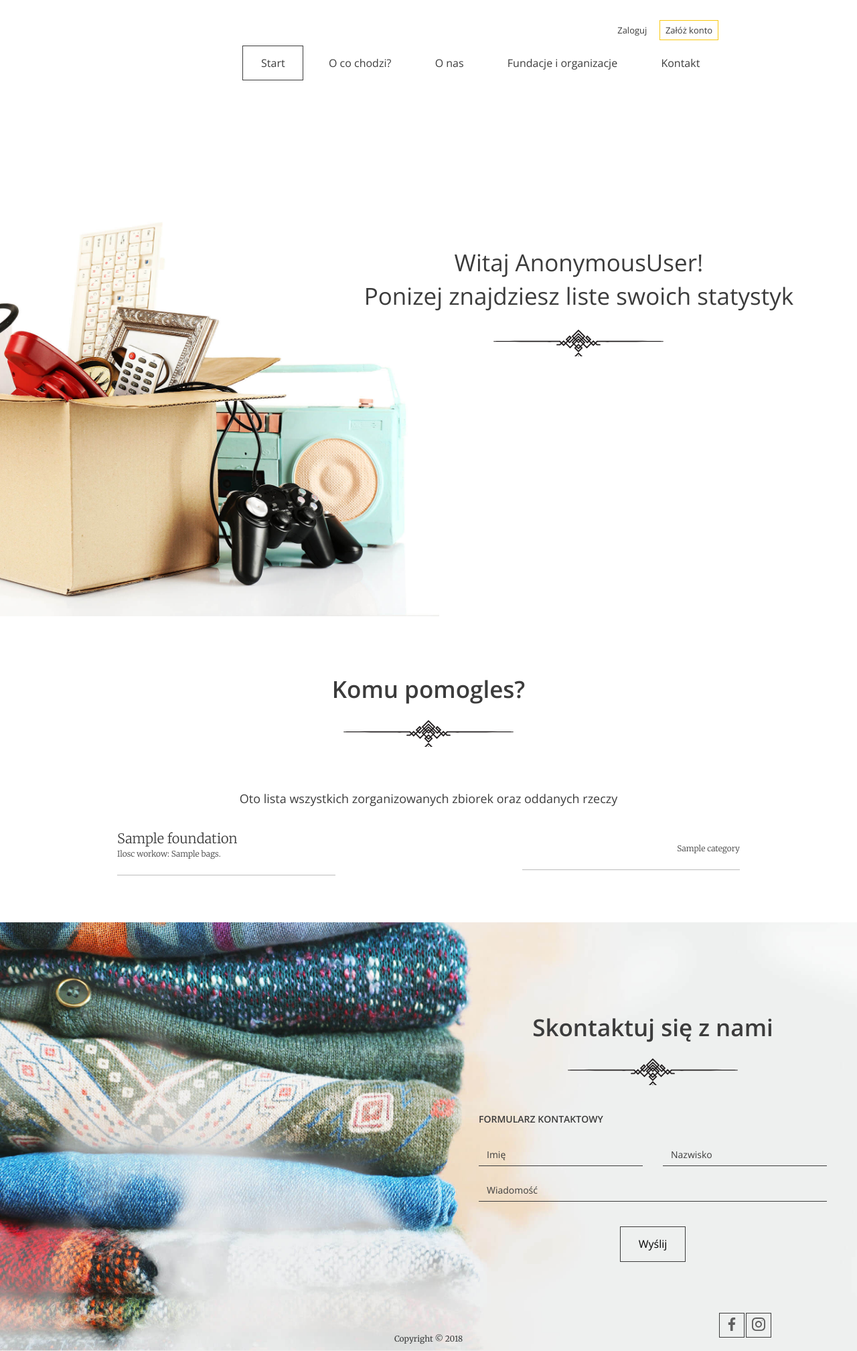
After one commit to zooyl/GiveThingsBack, a Django app: template templates/summary.html in a window 1280 px wide. The commit adds this page. Shown: the whole page at 67% size. Run offline with Django 3.2, Linux system fonts and the light colour scheme; the template is opened without the code that fills it: most values are stand-ins (such as "Sample title", 1, 10 or a date in 2020).

Commit message:
User statistics

```diff
--- a/app/views.py
+++ b/app/views.py
@@ -84,7 +84,8 @@ class Home(LoginRequiredMixin, View):
 
     def get(self, request):
         user = request.user
-        return render(request, "form_oryg.html", {'user': user})
+        siteuser = SiteUser.objects.filter(user_id=user.id)
+        return render(request, "summary.html", {'user': user, 'site': siteuser})
 
 
 class Settings(LoginRequiredMixin, UpdateView):
--- a/templates/base.html
+++ b/templates/base.html
@@ -9,6 +9,7 @@
     <link rel="stylesheet" href="{% static 'css/style.css' %}"/>
 </head>
 <body>
+{% block header %}
 <header>
     <nav class="container container--70">
         <ul class="nav--actions">
@@ -18,7 +19,7 @@
                     <ul class="dropdown">
                         <li class="btn--without-border"><a href="#">Profil</a></li>
                         <li class="btn--without-border"><a href="{% url 'settings' pk=user.pk %}">Ustawienia</a></li>
-                        <li class="btn--without-border"><a href="#">Moje zbiórki</a></li>
+                        <li class="btn--without-border"><a href="{% url 'home' %}">Moje zbiórki</a></li>
                         <li class="btn--without-border"><a href="{% url 'logout' %}">Wyloguj</a></li>
                     </ul>
                 </li>
@@ -30,18 +31,18 @@
         </ul>
 
         <ul>
-            {% if user.is_authenticated %}
-                <li><a href="{% url 'home' %}" class="btn btn--without-border active">Pulpit</a></li>
-            {% else %}
                 <li><a href="{% url 'landing-page' %}" class="btn btn--without-border active">Start</a></li>
-            {% endif %}
             <li><a href="#" class="btn btn--without-border">O co chodzi?</a></li>
             <li><a href="#" class="btn btn--without-border">O nas</a></li>
             <li><a href="#" class="btn btn--without-border">Fundacje i organizacje</a></li>
             <li><a href="#" class="btn btn--without-border">Kontakt</a></li>
+                    {% if user.is_superuser %}
+                <li><a href="/admin" class="btn btn--without-border">Panel administracyjny</a></li>
+            {% endif %}
         </ul>
     </nav>
 </header>
+{% endblock header %}
 {% block content %}
     {# CONTENT HERE #}
 {% endblock content %}
--- a/templates/form.html
+++ b/templates/form.html
@@ -17,7 +17,7 @@
                 <ul class="dropdown">
                     <li class="btn--without-border"><a href="#">Profil</a></li>
                     <li class="btn--without-border"><a href="{% url 'settings' pk=user.pk %}">Ustawienia</a></li>
-                    <li class="btn--without-border"><a href="#">Moje zbiórki</a></li>
+                    <li class="btn--without-border"><a href="{% url 'home' %}">Moje zbiórki</a></li>
                     <li class="btn--without-border"><a href="{% url 'logout' %}">Wyloguj</a></li>
                 </ul>
             </li>
--- /dev/null
+++ b/templates/summary.html
@@ -0,0 +1,33 @@
+{% extends 'base.html' %}
+{% block content %}
+    <header class="header--main-page">
+    <div class="slogan container container--90">
+        <div class="slogan--item">
+            <h1>
+                Witaj {{ user }}!<br/>
+                Ponizej znajdziesz liste swoich statystyk
+            </h1>
+        </div>
+    </div>
+</header>
+    <section class="help">
+    <h2>Komu pomogles?</h2>
+    <div class="help--slides active" data-id="1">
+        <p>Oto lista wszystkich zorganizowanych zbiorek oraz oddanych rzeczy</p>
+        {% for i in site %}
+            <ul class="help--slides-items">
+                <li>
+                    <div class="col">
+                        <div class="title">{{ i.donation.foundation }}</div>
+                        <div class="subtitle">Ilosc workow: {{ i.donation.bags }}.</div>
+                    </div>
+
+                    <div class="col">
+                        <div class="text">{{ i.donation.category }}</div>
+                    </div>
+                </li>
+            </ul>
+        {% endfor %}
+    </div>
+    </section>
+{% endblock content %}
```
Also changed, not shown: templates/index.html (+4 -6 lines).
